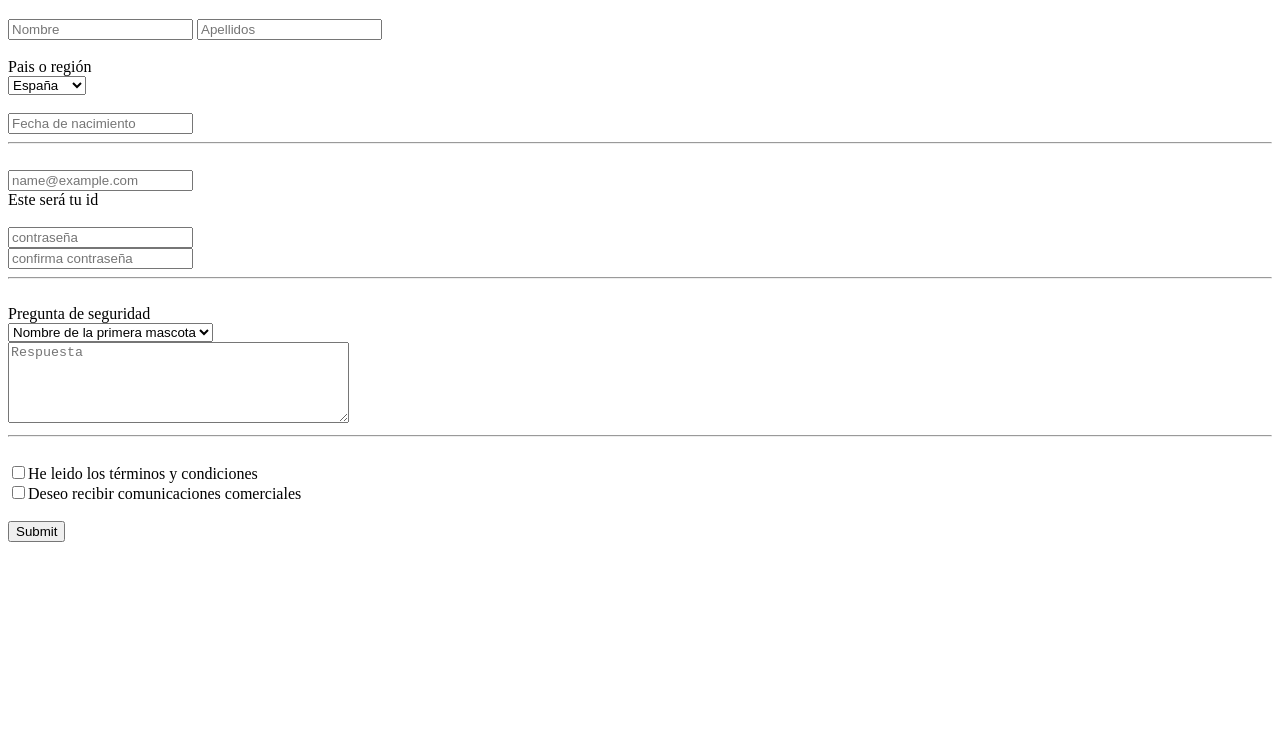
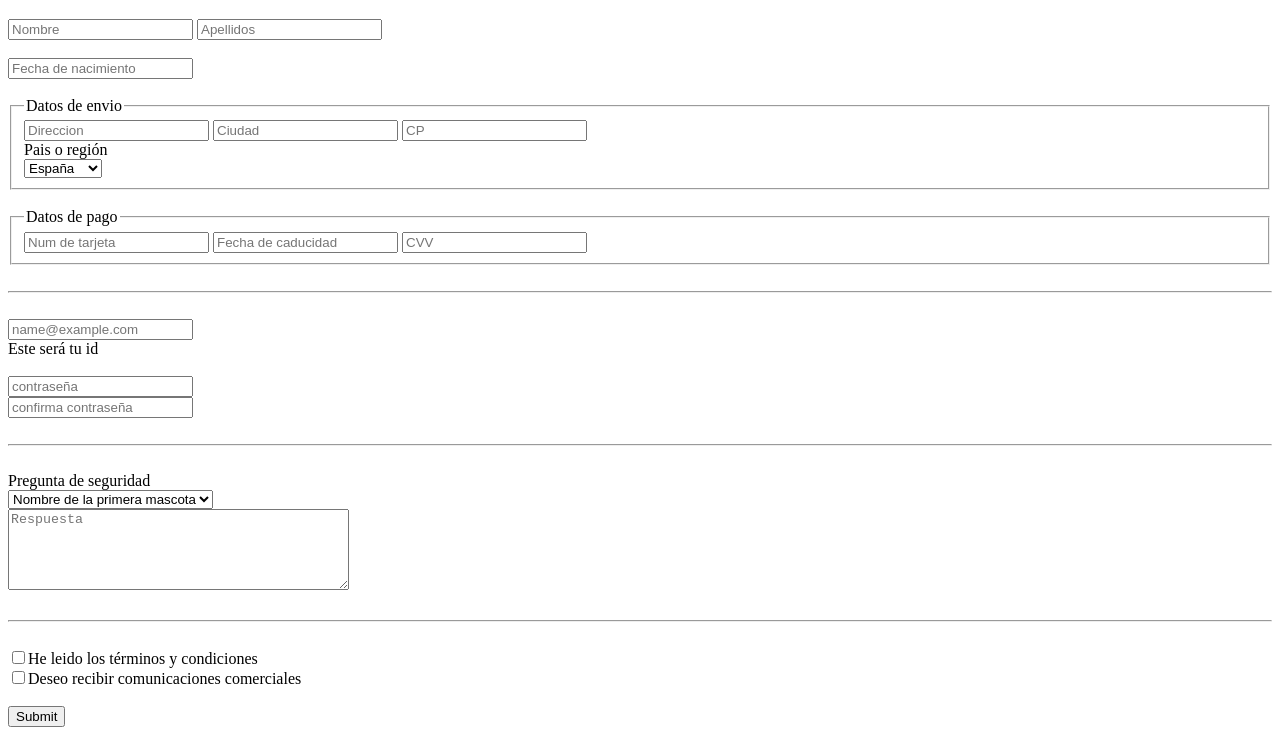
Before and after one commit to julianperezm/dat, a plain HTML site: page practica01/alta.html in a window 1280 px wide. Shown: the part 61-800 px from the top of the page. Drawn offline with Linux system fonts and the light colour scheme.

Commit message:
update2 alta

```diff
--- a/practica01/alta.html
+++ b/practica01/alta.html
@@ -21,6 +21,23 @@
 		<label for="Apellidos"></label>
 		<input type="text" name="Apellidos" id="Apellidos" placeholder="Apellidos"><br>
 
+		<label for="fechanacimiento"></label><br>
+		<input type="text" name="Fecha nacimiento" id="fechanacimiento" placeholder="Fecha de nacimiento"><br>
+		<br>
+
+		<fieldset>
+			<legend>
+				Datos de envio
+   			</legend>
+			<label for="direccion"></label>
+			<input type="text" name="Nombre" id="direccion" placeholder="Direccion">
+
+			<label for="ciudad"></label>
+			<input type="text" name="Nombre" id="ciudad" placeholder="Ciudad">
+
+			<label for="codigopostal"></label>
+			<input type="text" name="Nombre" id="codigopostal" placeholder="CP">
+
 			<br>
 			Pais o región
 			<br>
@@ -32,26 +49,42 @@
 				<option value="Andorra">Andorra</option>
 				<option value="Portugal">Portugal</option>
 			</select>
+		</fieldset>
 
 		<br>
-		<label for="fechanacimiento"></label><br>
-		<input type="text" name="Fecha nacimiento" id="fechanacimiento" placeholder="Fecha de nacimiento">
+
+		<fieldset>
+			<legend>
+				Datos de pago
+			</legend>
+			<label for="numtarjeta"></label>
+			<input type="text" name="Nombre" id="numtarjeta" placeholder="Num de tarjeta">
+
+			<label for="fechacaducidad"></label>
+			<input type="text" name="Nombre" id="fechacaducidad" placeholder="Fecha de caducidad">
+
+			<label for="cvv"></label>
+			<input type="text" name="Nombre" id="cvv" placeholder="CVV">
+		</fieldset>
+
 		<br>
 		<hr>
 
 		<label for="email"></label><br>
 		<input type="email" name="email" id="email" placeholder="name@example.com"><br>
 		Este será tu id
+
 		<br>
 
  		<label for="contraseña"></label><br>
  		<input type="password" name="contraseña" id="contraseña" placeholder="contraseña">
 		<label for="contraseña2"></label><br>
- 		<input type="password" name="contraseña" id="contraseña2" placeholder="confirma contraseña">
+ 		<input type="password" name="contraseña" id="contraseña2" placeholder="confirma contraseña"><br>
+
 		<br>
 		<hr>
+		<br>
 
-		<br>
 		Pregunta de seguridad
 		<br>
 		<label for="pregunta"></label>
@@ -63,7 +96,8 @@
 		</select>
 
 		<label for="respuesta"></label><br>
-		<textarea  name="mensaje" rows="5" cols="40" id="respuesta" placeholder="Respuesta"></textarea>
+		<textarea  name="mensaje" rows="5" cols="40" id="respuesta" placeholder="Respuesta"></textarea><br>
+
     	<br>
 		<hr>
 
@@ -71,9 +105,12 @@
 		<input type="checkbox" name="terminos" value="si" id="terminos">He leido los términos y condiciones<br>
 		<label for="comunicacionescomerciales"></label>
    		<input type="checkbox" name="publicidad" value="si"  id="comunicacionescomerciales">Deseo recibir comunicaciones comerciales<br>
+
    		<br>
+
 		<label for="boton"></label>
    		<input type="submit" id="boton">
+
  	 </form>
 
 
```
Also changed, not shown: practica01/operacion.html (added). Lines whose indentation alone changed are shown as unchanged.
